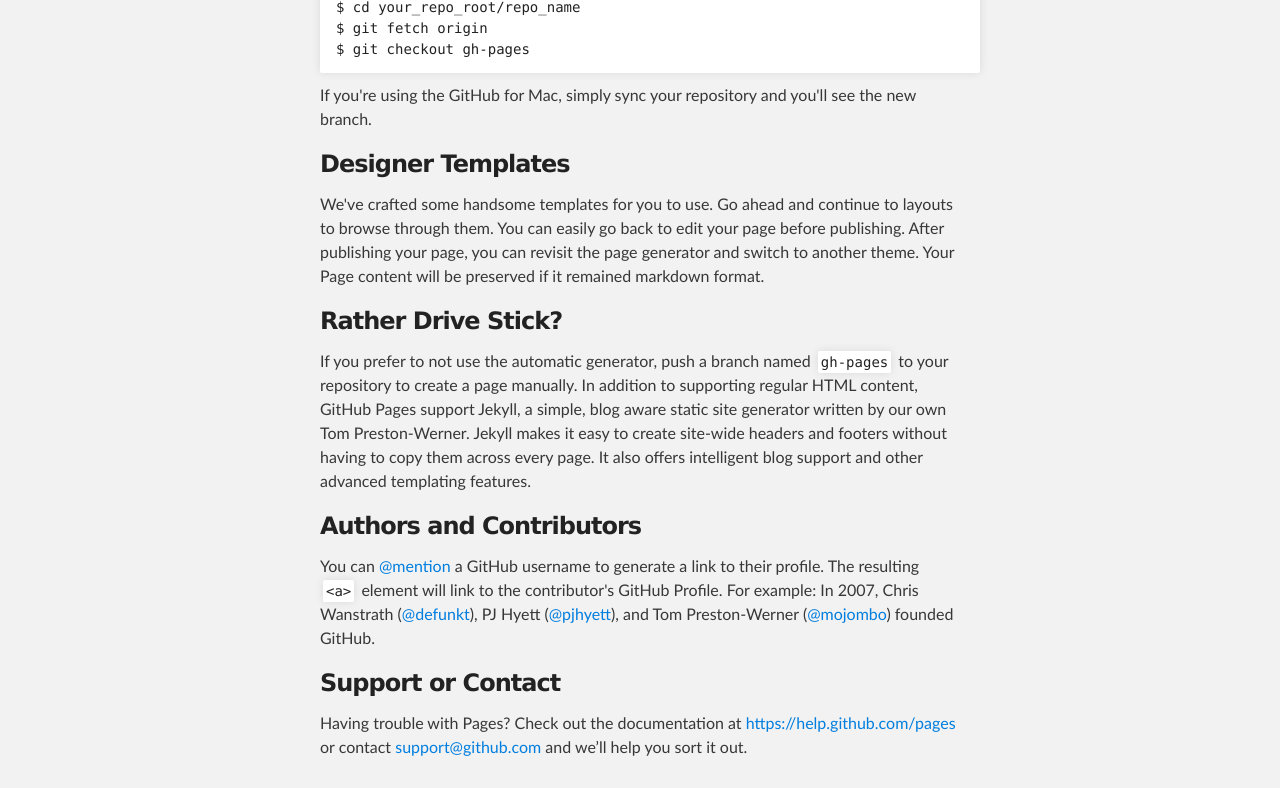
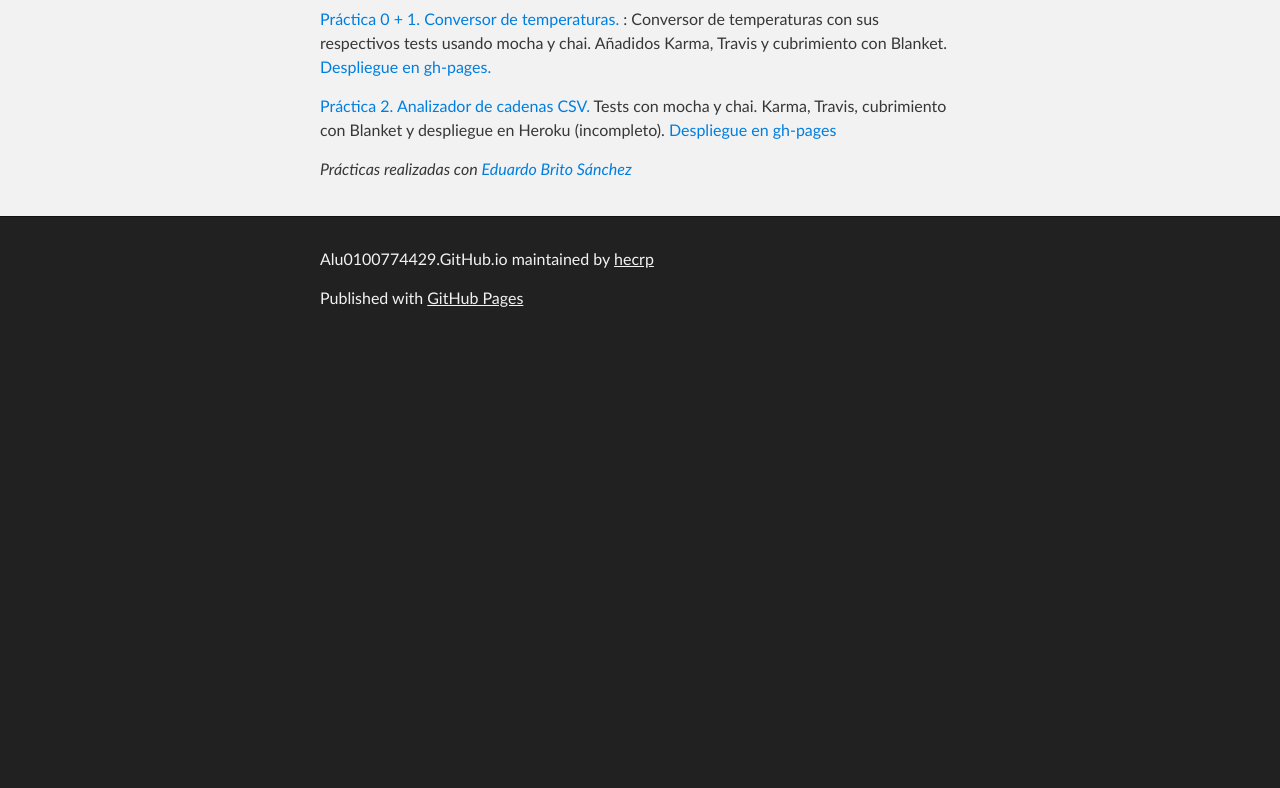
Before and after one commit to alu0100774429/alu0100774429.github.io, a plain HTML site: page index.html in a window 1280 px wide. Shown: the part 433-1221 px from the top of the page. After the commit the page ends 800 px from the top, so only its background shows below. Drawn offline with Linux system fonts and the light colour scheme.

```diff
--- a/index.html
+++ b/index.html
@@ -31,37 +31,20 @@
     <!-- MAIN CONTENT -->
     <div id="main_content_wrap" class="outer">
       <section id="main_content" class="inner">
-        <h3>
-<a id="welcome-to-github-pages" class="anchor" href="#welcome-to-github-pages" aria-hidden="true"><span class="octicon octicon-link"></span></a>Welcome to GitHub Pages.</h3>
+        <h1>
+<a id="héctor-rodríguez-pérez" class="anchor" href="#h%C3%A9ctor-rodr%C3%ADguez-p%C3%A9rez" aria-hidden="true"><span class="octicon octicon-link"></span></a>Héctor Rodríguez Pérez</h1>
 
-<p>This automatic page generator is the easiest way to create beautiful pages for all of your projects. Author your page content here using GitHub Flavored Markdown, select a template crafted by a designer, and publish. After your page is generated, you can check out the new branch:</p>
+<h2>
+<a id="prácticas-de-procesadores-de-lenguajes" class="anchor" href="#pr%C3%A1cticas-de-procesadores-de-lenguajes" aria-hidden="true"><span class="octicon octicon-link"></span></a><strong>Prácticas de procesadores de lenguajes:</strong>
+</h2>
 
-<pre><code>$ cd your_repo_root/repo_name
-$ git fetch origin
-$ git checkout gh-pages
-</code></pre>
+<p><a href="https://github.com/eduardobritosan/tempConverter">Práctica 0 + 1. Conversor de temperaturas.</a> : Conversor de temperaturas con sus respectivos tests usando mocha y chai. Añadidos Karma, Travis y cubrimiento con Blanket.
+<a href="http://eduardobritosan.github.io/csvJavascript/">Despliegue en gh-pages.</a></p>
 
-<p>If you're using the GitHub for Mac, simply sync your repository and you'll see the new branch.</p>
+<p><a href="https://github.com/eduardobritosan/csvJavascript">Práctica 2. Analizador de cadenas CSV.</a> Tests con mocha y chai. Karma, Travis, cubrimiento con Blanket y despliegue en Heroku (incompleto).
+<a href="http://eduardobritosan.github.io/tempConverter/">Despliegue en gh-pages</a></p>
 
-<h3>
-<a id="designer-templates" class="anchor" href="#designer-templates" aria-hidden="true"><span class="octicon octicon-link"></span></a>Designer Templates</h3>
-
-<p>We've crafted some handsome templates for you to use. Go ahead and continue to layouts to browse through them. You can easily go back to edit your page before publishing. After publishing your page, you can revisit the page generator and switch to another theme. Your Page content will be preserved if it remained markdown format.</p>
-
-<h3>
-<a id="rather-drive-stick" class="anchor" href="#rather-drive-stick" aria-hidden="true"><span class="octicon octicon-link"></span></a>Rather Drive Stick?</h3>
-
-<p>If you prefer to not use the automatic generator, push a branch named <code>gh-pages</code> to your repository to create a page manually. In addition to supporting regular HTML content, GitHub Pages support Jekyll, a simple, blog aware static site generator written by our own Tom Preston-Werner. Jekyll makes it easy to create site-wide headers and footers without having to copy them across every page. It also offers intelligent blog support and other advanced templating features.</p>
-
-<h3>
-<a id="authors-and-contributors" class="anchor" href="#authors-and-contributors" aria-hidden="true"><span class="octicon octicon-link"></span></a>Authors and Contributors</h3>
-
-<p>You can <a href="https://github.com/blog/821" class="user-mention">@mention</a> a GitHub username to generate a link to their profile. The resulting <code>&lt;a&gt;</code> element will link to the contributor's GitHub Profile. For example: In 2007, Chris Wanstrath (<a href="https://github.com/defunkt" class="user-mention">@defunkt</a>), PJ Hyett (<a href="https://github.com/pjhyett" class="user-mention">@pjhyett</a>), and Tom Preston-Werner (<a href="https://github.com/mojombo" class="user-mention">@mojombo</a>) founded GitHub.</p>
-
-<h3>
-<a id="support-or-contact" class="anchor" href="#support-or-contact" aria-hidden="true"><span class="octicon octicon-link"></span></a>Support or Contact</h3>
-
-<p>Having trouble with Pages? Check out the documentation at <a href="https://help.github.com/pages">https://help.github.com/pages</a> or contact <a href="mailto:support@github.com">support@github.com</a> and we’ll help you sort it out.</p>
+<p><em>Prácticas realizadas con <a href="http://eduardobritosan.github.io">Eduardo Brito Sánchez</a></em></p>
       </section>
     </div>
 
```
Also changed, not shown: params.json (+1 -1 lines).
